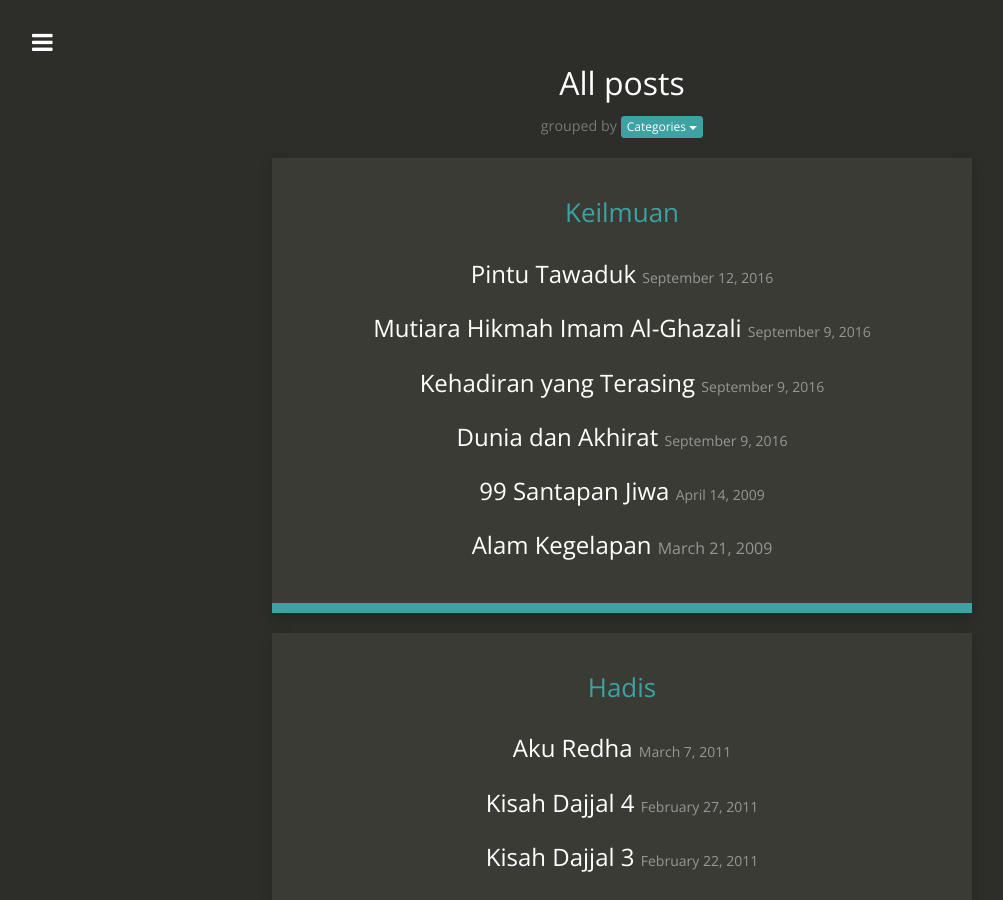
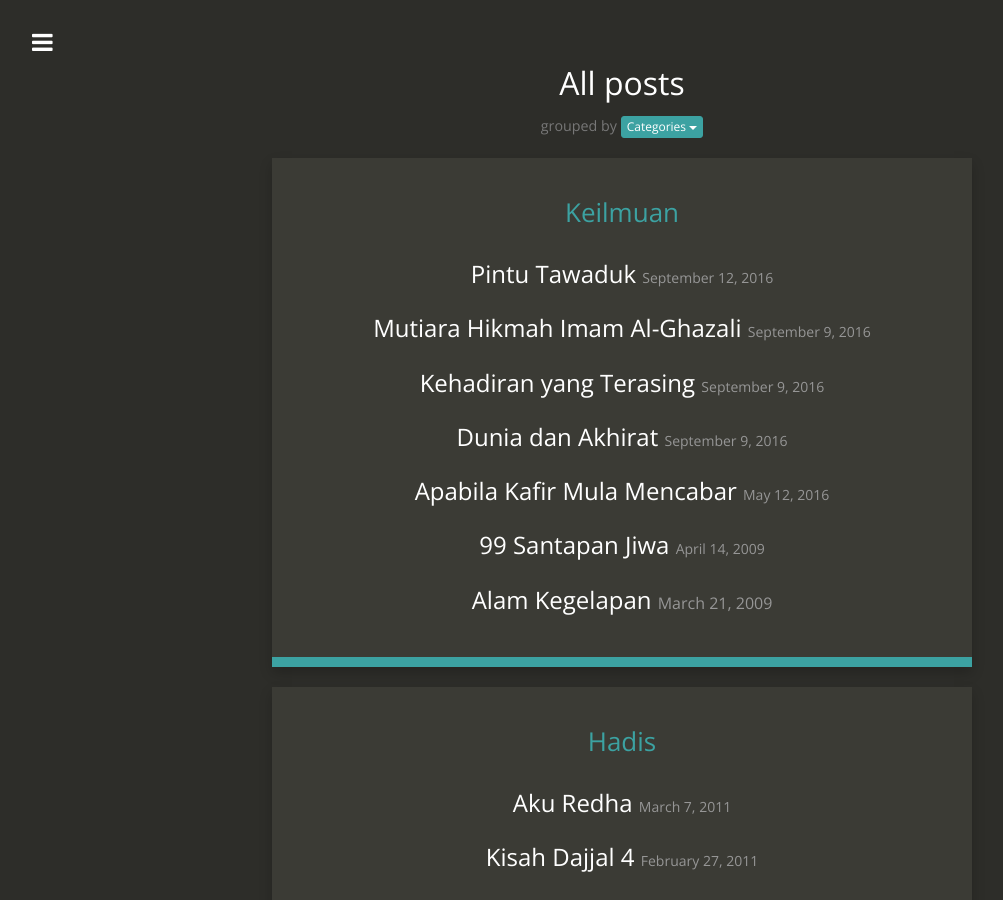
Before and after one commit to kedamaian/swsyafiq, a Jekyll site: the page built from posts-by-categories.html, in a window 1280 px wide and 900 px high. Shown: the whole window, without its empty margins (18-1021 px from the left). Built offline with Jekyll 4.4.1, drawn with Linux system fonts in a browser that asks for light colours; nearby versions of some CDN libraries.

Commit message:
Updated 2016-05-12-apabila-kafir-mula-mencabar.md

```diff
--- a/_posts/2016-05-12-apabila-kafir-mula-mencabar.md
+++ b/_posts/2016-05-12-apabila-kafir-mula-mencabar.md
@@ -1,3 +1,11 @@
+---
+layout: post
+published: true
+author: tehnoblequran
+title: Apabila Kafir Mula Mencabar
+categories:
+  - Keilmuan
+---
 "Pada suatu ketika, kota Baghdad didatangi oleh seorang pendakyah Yahudi bernama Dahri. Kedatangannya mencetuskan kegemparan dikalangan umat Islam. Dahri cuba merosakkan pegangan umat Islam dengan membahaskan soal-soal yang berhubung kait dengan ketuhanan. Dicabarnya para ulama Baghdad untuk berdebat dengannya.
 
 Setiap kali cabarannya disahut, hujah-hujah Dahri tidak pernah dapat dipatahkan sehingga akhirnya tidak ada lagi ulama Baghdad dan ulama-ulama disekitarnya yang sanggup berhadapan dengannya. Dari kejadiannya ini, tahulah Khalifah bahawa Baghdad sudah ketiadaan ulama yang benar-benar berwibawa dan tinggi ketaqwaannya.
```
